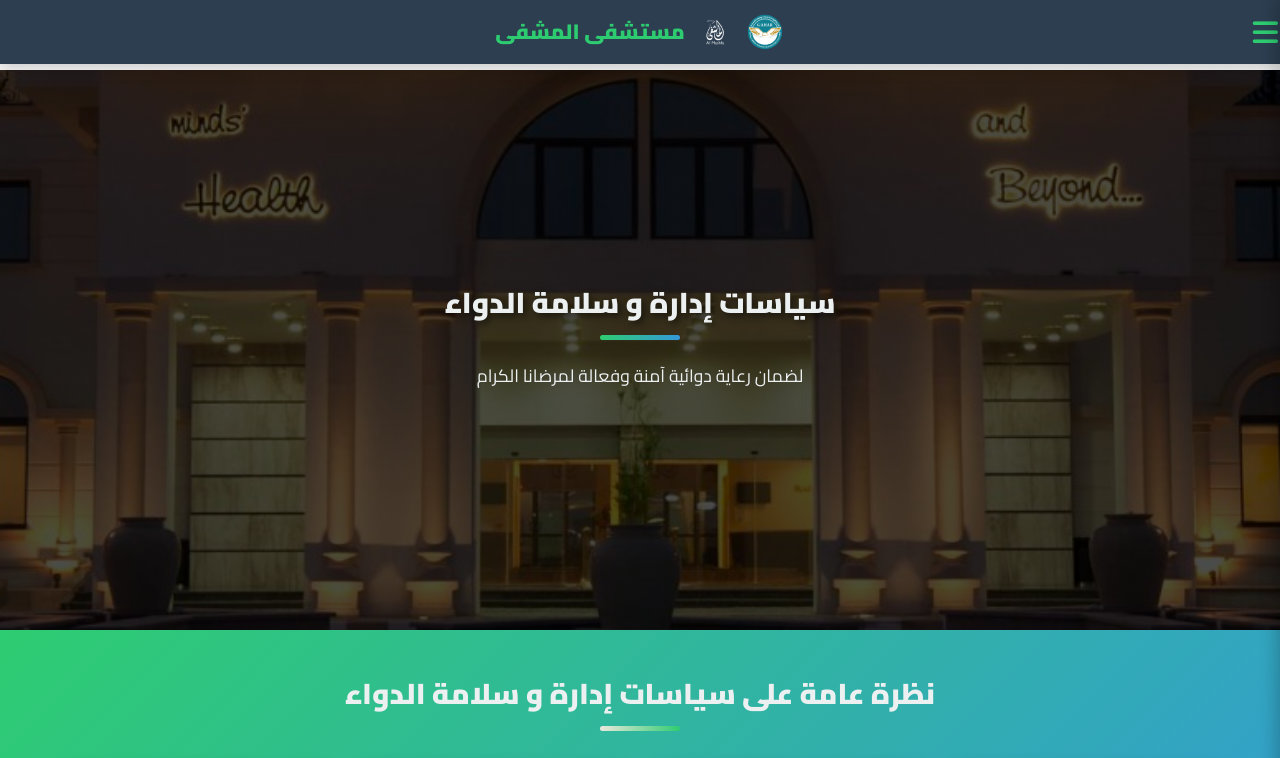
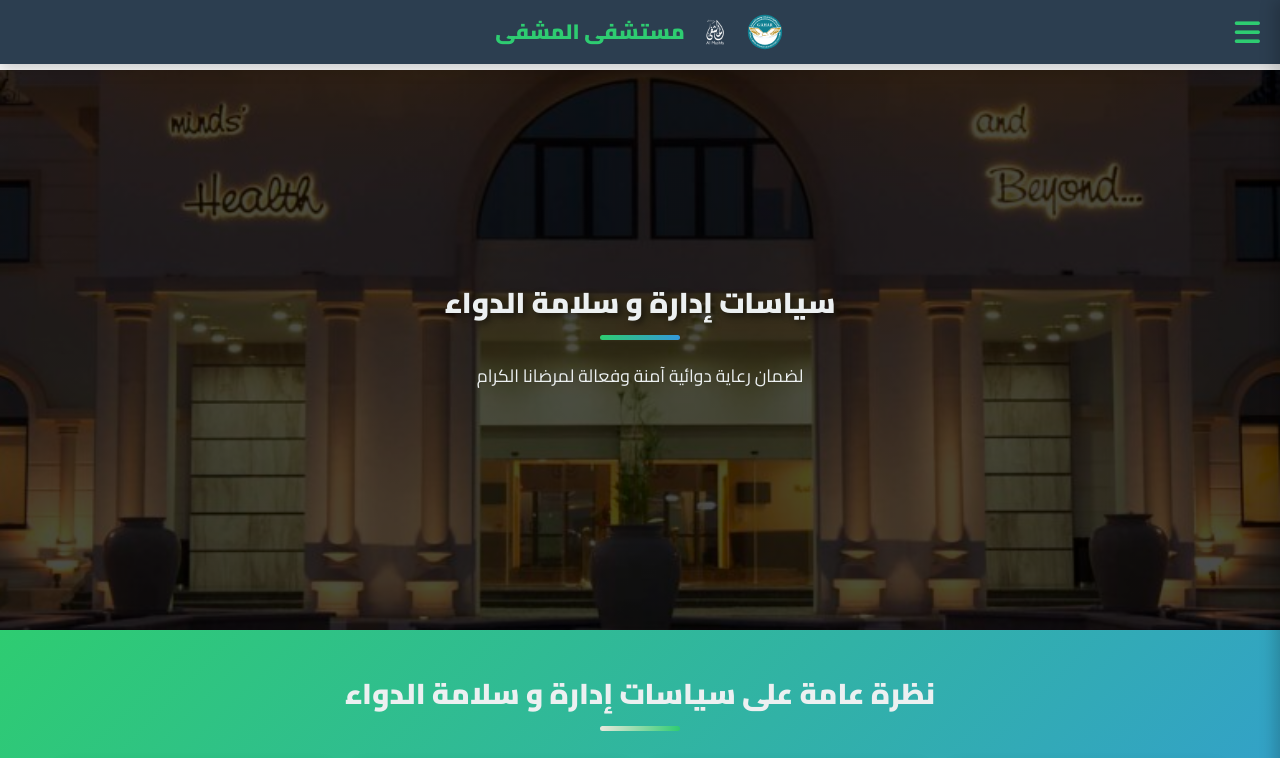
Before and after one commit to mahmoud120182/MMS, a plain HTML site: page index.html in a window 1280 px wide. Shown: the top 758 px of the page. Drawn offline with Linux system fonts and the light colour scheme.

Commit message:
Update styles.css

```diff
--- a/styles.css
+++ b/styles.css
@@ -193,7 +193,7 @@ p {
     cursor: pointer;
     color: var(--primary-color);
     position: absolute;
-    right: 2px;
+    right: 20px;
     z-index: 1002;
 }
 
```
